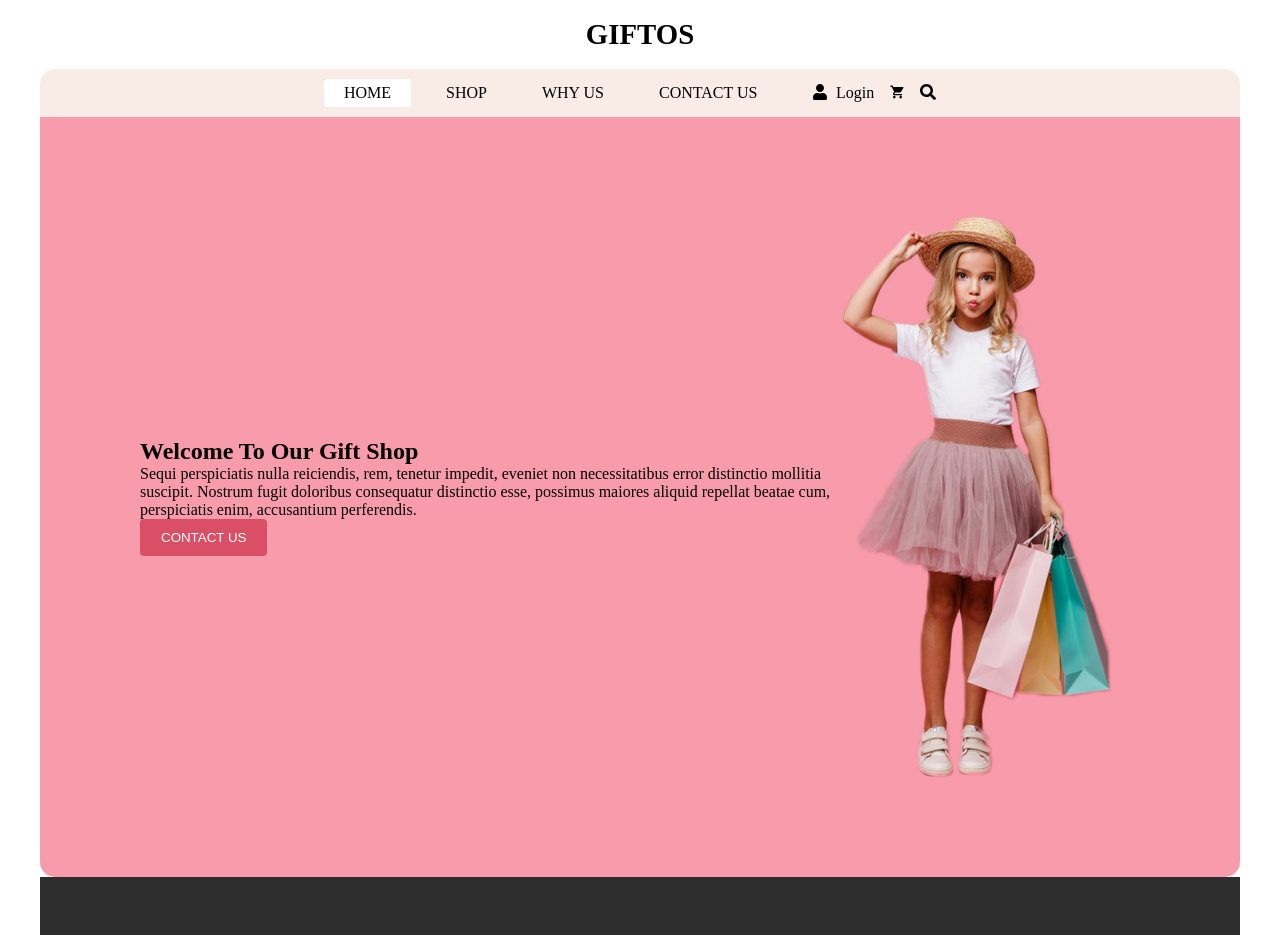
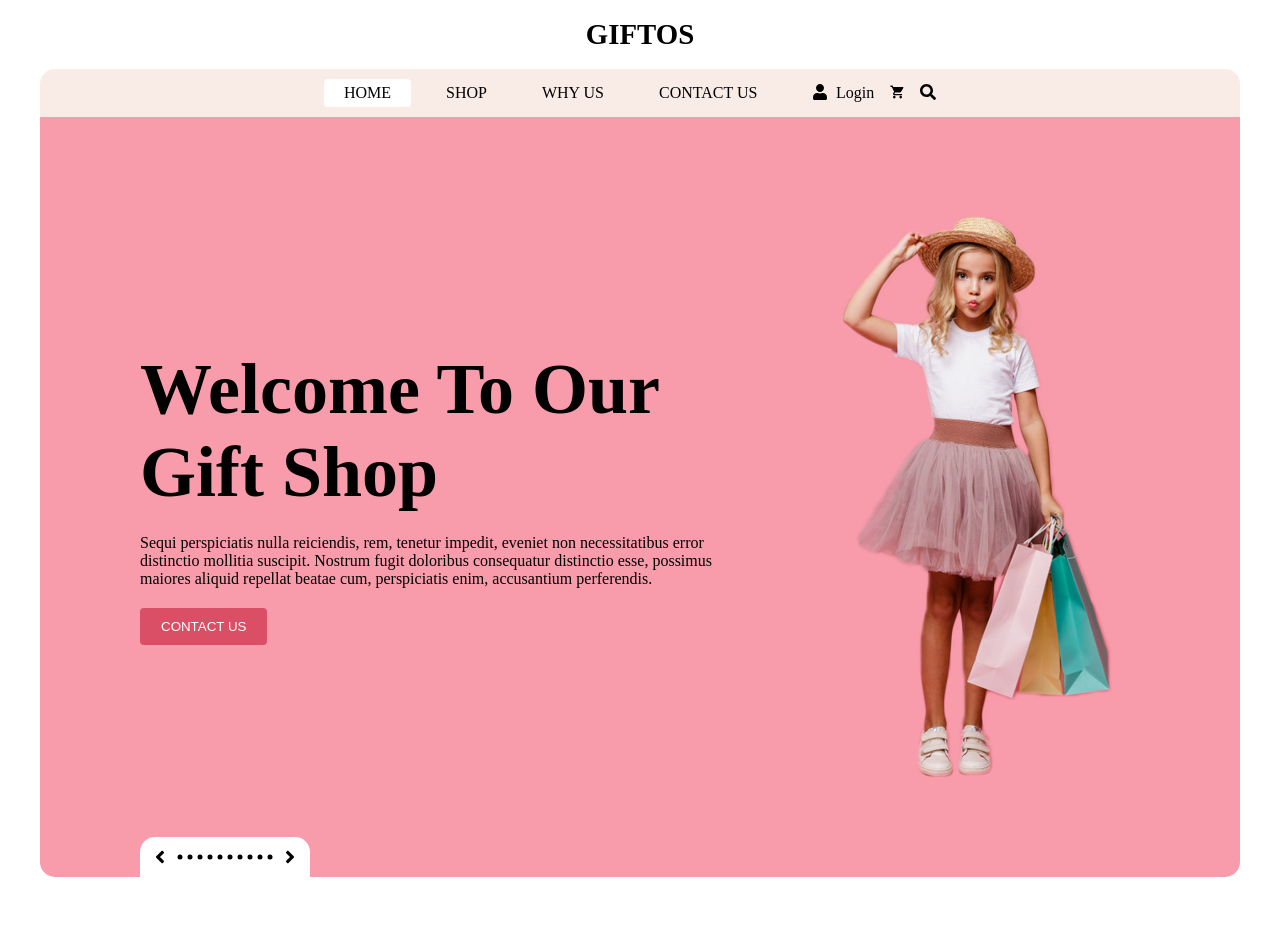
Before and after one commit to marabtw/eCommerse, a React (Create React App) app: page / in a window 1280 px wide. Shown: the top 935 px of the page. Built offline with nearby package versions, Linux system fonts and the light colour scheme.

Commit message:
Add max-width and margin to slider control toolitems. Add new slide component for main slider. <50>

```diff
--- a/src/assets/styles/Button.module.scss
+++ b/src/assets/styles/Button.module.scss
@@ -15,6 +15,7 @@
   cursor: pointer;
   border-radius: $buttonBorderRadius;
   padding: $buttonPaddingY $buttonPaddingX;
+	max-width: max-content;
   &:hover {
     background: transparent;
   }
--- a/src/components/slider/mainSlider/MainSlider.module.scss
+++ b/src/components/slider/mainSlider/MainSlider.module.scss
@@ -1,45 +1,51 @@
 @import "../../../assets/styles/variables";
 
-.slider{
+.slider {
   width: 100%;
   min-height: 95vh;
   border-bottom-left-radius: $appSliderBorderRadiusBottom;
   border-bottom-right-radius: $appSliderBorderRadiusBottom;
   overflow: hidden;
+	margin-bottom: 100px;
 
-	.slider__container{
+  .slider__container {
     width: 100%;
     height: 95vh;
     position: relative;
+		display: flex;
 
-		.slider__slide{
-			width: 100%;
-			height: 100%;
-			display: flex;
-			padding: 0 100px;
-
-			.slide__column{
+    .slider__controllTool {
+      position: absolute;
+      width: max-content;
+      min-height: max-content;
+      background-color: rgb(255, 255, 255);
+			padding: 10px 10px;
+      bottom: 0;
+      left: 100px;
+			z-index: 1;
 			display: flex;
 			align-items: center;
-				&:nth-child(1){
-					width: 70%;
+			justify-content: center;
+			border-top-right-radius: 15px;
+			border-top-left-radius: 15px;
+
+			.slider__controllTool_left,
+			.slider__controllTool_rigth{
+				width: 20px;
+				height: 20px;
+				cursor: pointer;
+			}
+
+			.controllTool__items{
+				display: flex;
+				align-items: center;
+				justify-content: center;
+				margin: 0 5px;
+				&>*{
+					width: 10px;
+					cursor: pointer;
 				}
 			}
     }
-
-		.slide_1{
-			background: #f89cab;
-		}
-
-		.slider__controlTool{
-			position: absolute;
-			width: 150px;
-			height: 50px;
-			background-color: aliceblue;
-			bottom: 0;
-			left: 0;
-
   }
 }
-
-}
--- a/src/components/slider/mainSlider/mainSlider.jsx
+++ b/src/components/slider/mainSlider/mainSlider.jsx
@@ -1,39 +1,33 @@
-import React from "react"
+import React, { useState } from "react"
 import styles from "./MainSlider.module.scss"
-import Button from "../../ui/button/Button"
-import SlideHeading from "../../ui/heading/SlideHeading"
-import Description from "../../ui/heading/Description"
-import sliderImg from "../../../assets/images/slider-img.png"
+import Slide1 from "../slides/slide1/Slide"
+import { DotIcon } from "../../ui/icons/icons"
+
 import { LeftDirectionIcon, RightDirectionIcon } from "../../ui/icons/icons"
 
 const MainSlider = () => {
+  const [slideAmound, setSlideAmound] = useState(10)
+
+  const slideNumbers = Array.from(
+    { length: slideAmound },
+    (_, index) => index + 1
+  )
+
   return (
     <div className={styles.slider}>
       <div className={styles.slider__container}>
-        <div className={`${styles.slider__slide} ${styles.slide_1}`}>
-          <div className={styles.slide__column}>
-            <div className={styles.slide__columnItem}>
-              <SlideHeading text={"Welcome To Our Gift Shop "}/>
-              <Description
-                text={
-                  "Sequi perspiciatis nulla reiciendis, rem, tenetur impedit, eveniet non necessitatibus error distinctio mollitia suscipit. Nostrum fugit doloribus consequatur distinctio esse, possimus maiores aliquid repellat beatae cum, perspiciatis enim, accusantium perferendis. "
-                }
-              />
-              <Button text="contact us" color="red" uppercase={true} />
-            </div>
+        {slideNumbers.map((slideNumber) => (
+          <Slide1 key={slideNumber} />
+        ))}
+        <div className={styles.slider__controllTool}>
+          <LeftDirectionIcon className={styles.slider__controllTool_left}/>
+          <div className={styles.controllTool__items}>
+            {slideNumbers.map((slideNumber, index) => (
+              <DotIcon key={index} />
+            ))}
           </div>
-
-          <div className={styles.slide__column}>
-            <img src={sliderImg} />
-          </div>
+          <RightDirectionIcon className={styles.slider__controllTool_rigth}/>
         </div>
-				<div className={styles.slider__controllTool}>
-						<LeftDirectionIcon/>
-						<div className={styles.controllTool__items}>
-
-						</div>
-						<RightDirectionIcon/>
-				</div>
       </div>
     </div>
   )
--- /dev/null
+++ b/src/components/slider/slides/slide1/Slide.jsx
@@ -0,0 +1,30 @@
+import React from "react"
+import styles from "./Slide.module.scss"
+
+import Button from "../../../ui/button/Button"
+import Description from "../../../ui/heading/Description"
+import sliderImg from "../../../../assets/images/slider-img.png"
+
+const Slide1 = () => {
+  return (
+    <div className={`${styles.slide}`}>
+      <div className={`${styles.slide__column}`}>
+        <div className={`${styles.slide__columnItem}`}>
+          <h2 className={styles.slide__title}>Welcome To Our Gift Shop</h2>
+          <Description
+            text={
+              "Sequi perspiciatis nulla reiciendis, rem, tenetur impedit, eveniet non necessitatibus error distinctio mollitia suscipit. Nostrum fugit doloribus consequatur distinctio esse, possimus maiores aliquid repellat beatae cum, perspiciatis enim, accusantium perferendis."
+            }
+          />
+          <Button text="contact us" color="red" uppercase={true} />
+        </div>
+      </div>
+
+      <div className={`${styles.slide__column}`}>
+        <img src={sliderImg} alt="slider" />
+      </div>
+    </div>
+  )
+}
+
+export default Slide1
--- /dev/null
+++ b/src/components/slider/slides/slide1/Slide.module.scss
@@ -0,0 +1,33 @@
+@import "../../../../assets/styles/variables";
+
+.slide {
+  background: #f89cab;
+  width: 100%;
+  height: 100%;
+  display: flex;
+  padding: 0 100px;
+	min-width: 100%;
+
+  .slide__column {
+    display: flex;
+    align-items: center;
+    &:nth-child(1) {
+      max-width: 60%;
+    }
+
+		img{
+			margin-left: 100px;
+		}
+
+		.slide__columnItem{
+			display: flex;
+			flex-direction: column;
+			gap: 20px;
+
+			.slide__title{
+				font-size: 4.5rem;
+				font-weight: 900;
+			}
+		}
+  }
+}
--- a/src/components/ui/heading/SlideHeading.jsx
+++ /dev/null
@@ -1,7 +0,0 @@
-import React from "react"
-
-function SlideHeading({ text }) {
-  return <h2>{text}</h2>
-}
-
-export default SlideHeading
--- a/src/components/ui/icons/icons.jsx
+++ b/src/components/ui/icons/icons.jsx
@@ -13,6 +13,7 @@ import { FaLocationDot } from "react-icons/fa6"
 import { IoCall } from "react-icons/io5"
 import { MdEmail } from "react-icons/md"
 import { IoMdCart } from "react-icons/io"
+import { GoDotFill } from "react-icons/go";
 
 export {
   FaFacebookF as FacebookIcon,
@@ -28,4 +29,5 @@ export {
   FaSearch as SearchIcon,
 	FaUser as UserIcon,
 	FaQuoteLeft as QuoteLeftIcon,
+	GoDotFill as DotIcon,
 }
```
Lines whose indentation alone changed are shown as unchanged.
